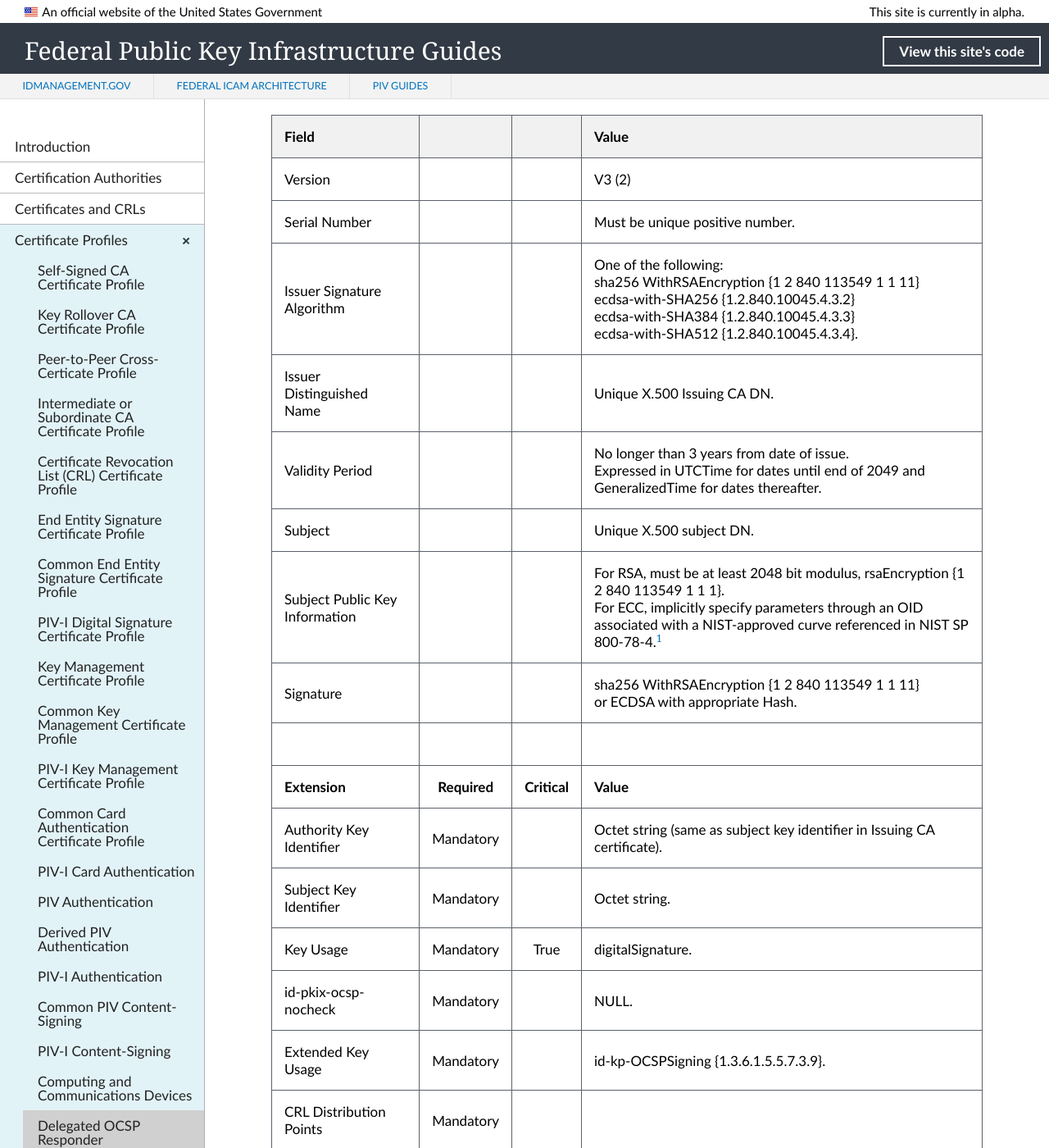
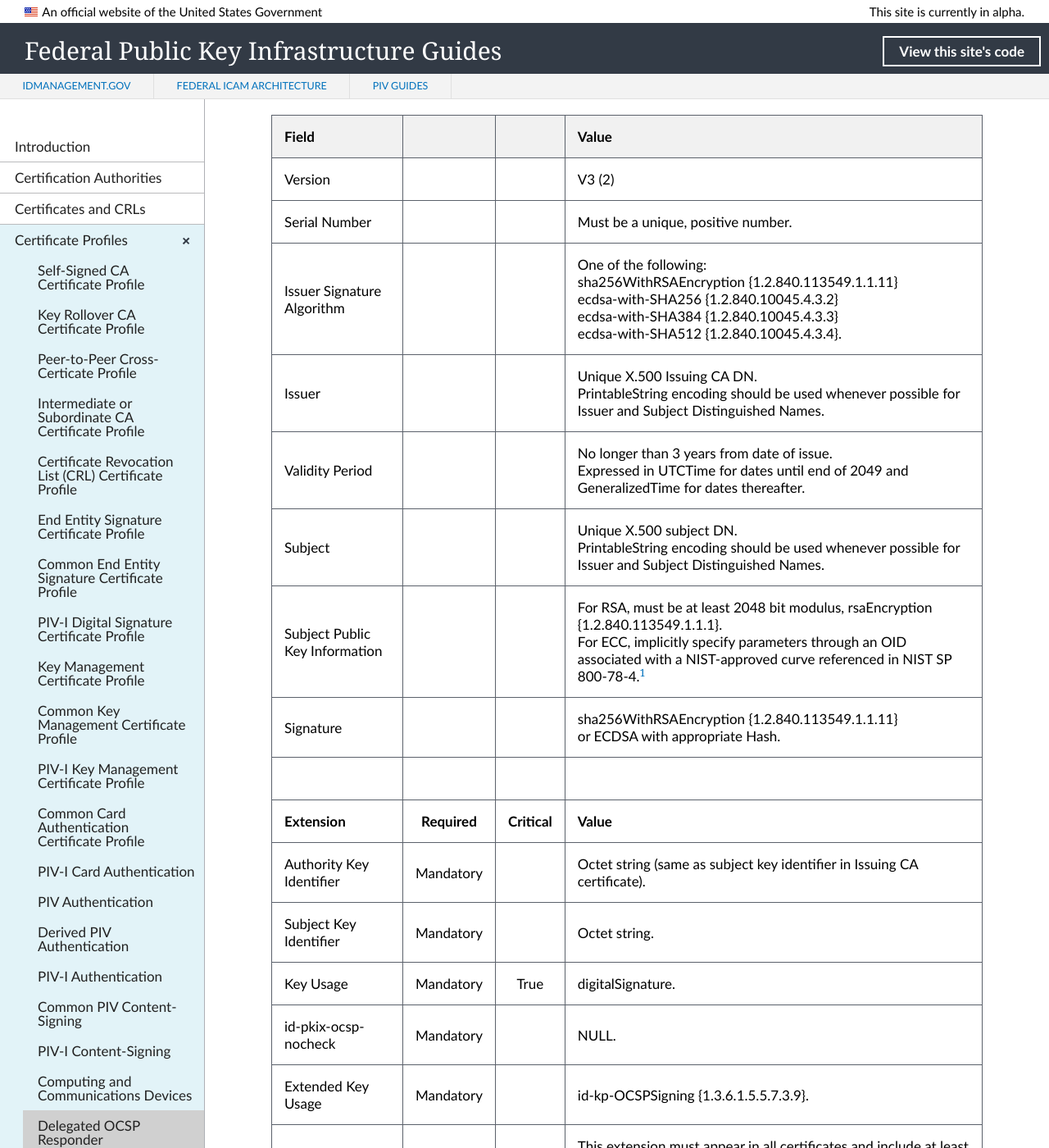
Before and after one commit to GSA/fpki-guides, a Jekyll site: the page built from _profiles/20_delegated_ocsp.md, in a window 1280 px wide and 1400 px high, scrolled down 242 px. Shown: the whole window at 82% size. Built offline with Jekyll 4.4.1, drawn with Linux system fonts in a browser that asks for light colours; nearby versions of some CDN libraries; library files that are not in the unit come from our copies; some of the changed text lies outside the part shown.

Commit message:
Update 20_delegated_ocsp.md

```diff
--- a/_profiles/20_delegated_ocsp.md
+++ b/_profiles/20_delegated_ocsp.md
@@ -9,13 +9,13 @@
 | **Field** |       |       | **Value**                             |
 | :-------- | :---: | :---: | :-------------------------------     |
 | Version   |       |       | V3 (2)                                 |
-| Serial Number   |       |       | Must be unique positive number. |
-| Issuer Signature Algorithm   |       |       |  One of the following:<br>sha256 WithRSAEncryption {1 2 840 113549 1 1 11}<br>ecdsa-with-SHA256 {1.2.840.10045.4.3.2}<br>ecdsa-with-SHA384 {1.2.840.10045.4.3.3}<br>ecdsa-with-SHA512 {1.2.840.10045.4.3.4}. |
-| Issuer Distinguished Name   |       |       |  Unique X.500 Issuing CA DN.  |
+| Serial Number   |       |       | Must be a unique, positive number. |
+| Issuer Signature Algorithm   |       |       |  One of the following:<br>sha256WithRSAEncryption {1.2.840.113549.1.1.11}<br>ecdsa-with-SHA256 {1.2.840.10045.4.3.2}<br>ecdsa-with-SHA384 {1.2.840.10045.4.3.3}<br>ecdsa-with-SHA512 {1.2.840.10045.4.3.4}. |
+| Issuer   |       |       |  Unique X.500 Issuing CA DN.<br>PrintableString encoding should be used whenever possible for Issuer and Subject Distinguished Names.  |
 | Validity Period   |       |       |  No longer than 3 years from date of issue.<BR>Expressed in UTCTime for dates until end of 2049 and GeneralizedTime for dates thereafter.  |
-| Subject   |       |       |   Unique X.500 subject DN.   |
-| Subject Public Key Information   |       |       |   For RSA, must be at least 2048 bit modulus, rsaEncryption {1 2 840 113549 1 1 1}.<br>For ECC, implicitly specify parameters through an OID associated with a NIST-approved curve referenced in NIST SP 800-78-4.<sup>[1](#1)</sup>   |
-| Signature   |       |       |   sha256 WithRSAEncryption {1 2 840 113549 1 1 11}<br>or ECDSA with appropriate Hash.   |
+| Subject   |       |       |   Unique X.500 subject DN.<br>PrintableString encoding should be used whenever possible for Issuer and Subject Distinguished Names.  |
+| Subject Public Key Information   |       |       |   For RSA, must be at least 2048 bit modulus, rsaEncryption {1.2.840.113549.1.1.1}.<br>For ECC, implicitly specify parameters through an OID associated with a NIST-approved curve referenced in NIST SP 800-78-4.<sup>[1](#1)</sup>   |
+| Signature   |       |       |   sha256WithRSAEncryption {1.2.840.113549.1.1.11}<br>or ECDSA with appropriate Hash.   |
 |               |                 |              |                                       |
 | **Extension** |  **Required**   | **Critical** | **Value**                             |
 | Authority Key Identifier   | Mandatory  |  | Octet string (same as subject key identifier in Issuing CA certificate). |
@@ -23,7 +23,7 @@
 | Key Usage  | Mandatory | True |  digitalSignature.  |
 | id-pkix-ocsp-nocheck   | Mandatory |  | NULL.  |
 | Extended Key Usage   | Mandatory  |  | id-kp-OCSPSigning {1.3.6.1.5.5.7.3.9}.  |
-| CRL Distribution Points   | Mandatory |   |   |
+| CRL Distribution Points   | Mandatory |   | This extension must appear in all certificates and include at least one HTTP URI to a file containing a DER-encoded CRL with a file type of _application/pkix-crl_.  |
 | Certificate Policies   | Mandatory  |  | All certificate policy OIDs in certificates for which this Responder is authoritative.  |
 | Subject Alternative Name   | Optional  |  |   |
 | Basic Constraints   | Optional  |  |   |
```
